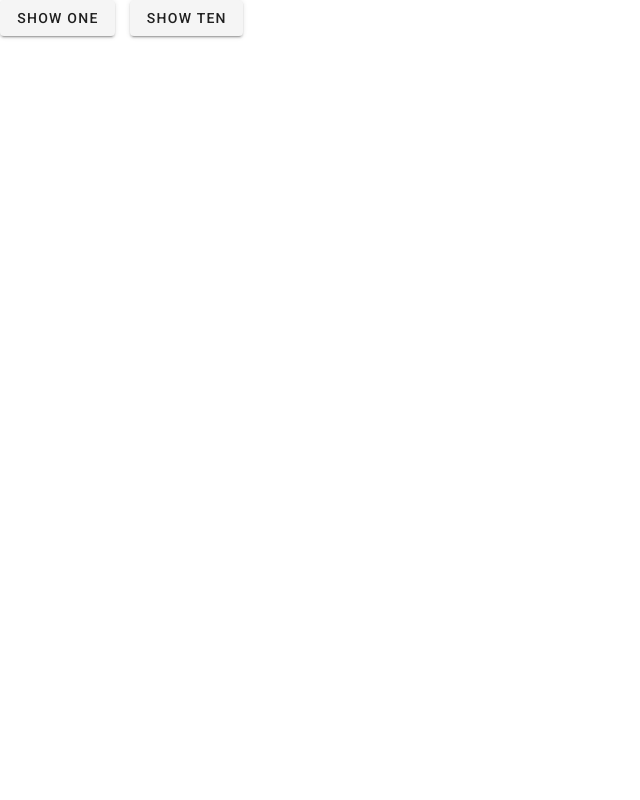
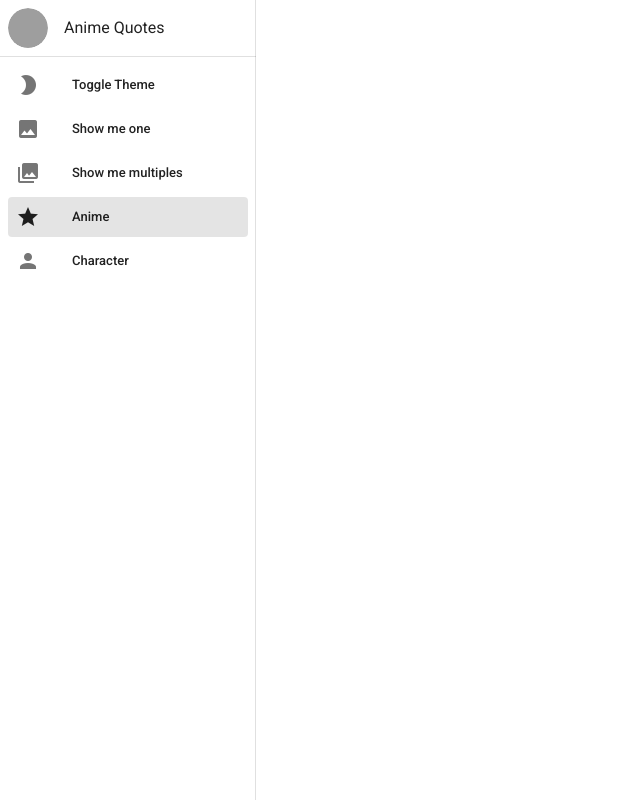
Before and after one commit to fabricioOak/anime-quotes, a Vue app: page / in a window 1280 px wide. Shown: the whole page, without its empty margins (0-640 px from the left). Built offline with nearby package versions, Linux system fonts and the light colour scheme; grey boxes are pictures that could not be loaded.

Commit message:
Style changes

```diff
--- a/src/components/SideMenu.vue
+++ b/src/components/SideMenu.vue
@@ -1,6 +1,12 @@
 <template>
   <div>
-    <v-navigation-drawer height="100vh" expand-on-hover permanent>
+    <v-navigation-drawer
+      app
+      v-model="drawer"
+      :mini-variant.sync="mini"
+      expand-on-hover
+      permanent-drawer
+    >
       <v-list-item class="px-2">
         <v-list-item-avatar>
           <v-img
@@ -23,29 +29,16 @@
           </v-list-item-icon>
           <v-list-item-title>Toggle Theme</v-list-item-title>
         </v-list-item>
-        <v-list-item link :to="{ name: 'GetOne' }">
+        <v-list-item
+          v-for="item in this.items"
+          :key="item.text"
+          :to="item.link"
+          link
+        >
           <v-list-item-icon>
-            <v-icon>mdi-image</v-icon>
+            <v-icon>{{ item.icon }}</v-icon>
           </v-list-item-icon>
-          <v-list-item-title>Show me one</v-list-item-title>
-        </v-list-item>
-        <v-list-item link :to="{ name: 'GetTen' }">
-          <v-list-item-icon>
-            <v-icon>mdi-image-multiple</v-icon>
-          </v-list-item-icon>
-          <v-list-item-title>Show me more!!!</v-list-item-title>
-        </v-list-item>
-        <v-list-item link>
-          <v-list-item-icon>
-            <v-icon>mdi-star</v-icon>
-          </v-list-item-icon>
-          <v-list-item-title>Anime</v-list-item-title>
-        </v-list-item>
-        <v-list-item link>
-          <v-list-item-icon>
-            <v-icon>mdi-account</v-icon>
-          </v-list-item-icon>
-          <v-list-item-title>Character</v-list-item-title>
+          <v-list-item-title>{{ item.text }}</v-list-item-title>
         </v-list-item>
       </v-list>
     </v-navigation-drawer>
@@ -55,6 +48,34 @@
 <script>
 export default {
   name: "SideMenu",
+  data() {
+    return {
+      drawer: true,
+      mini: true,
+      items: [
+        {
+          icon: "mdi-image",
+          text: "Show me one",
+          link: { name: "GetOne" },
+        },
+        {
+          icon: "mdi-image-multiple",
+          text: "Show me multiples",
+          link: { name: "GetTen" },
+        },
+        {
+          icon: "mdi-star",
+          text: "Anime",
+          link: { name: "SearchAnime" },
+        },
+        {
+          icon: "mdi-account",
+          text: "Character",
+          link: "",
+        },
+      ],
+    };
+  },
   methods: {
     toggleTheme() {
       this.$vuetify.theme.dark = !this.$vuetify.theme.dark;
--- a/src/views/GetOne.vue
+++ b/src/views/GetOne.vue
@@ -1,9 +1,6 @@
 <template>
-  <div v-if="!this.$store.state.quotes.loading">
+  <v-container v-if="!this.$store.state.quotes.loading">
     <div class="division">
-      <div>
-        <SideMenu />
-      </div>
       <v-row justify="center" align="center">
         <v-col cols="4">
           <div class="pt-12">
@@ -22,7 +19,7 @@
         </v-col>
       </v-row>
     </div>
-  </div>
+  </v-container>
   <div v-else>
     <Loading />
   </div>
--- a/src/views/GetTen.vue
+++ b/src/views/GetTen.vue
@@ -1,9 +1,5 @@
 <template>
-  <div class="division">
-    <div style="width: 30%">
-      <SideMenu />
-    </div>
-
+  <v-container class="division">
     <div v-if="!this.$store.state.quotes.loading">
       <div class="page-scroll">
         <v-row class="pt-8" justify="center">
@@ -31,7 +27,7 @@
     <div v-else>
       <Loading />
     </div>
-  </div>
+  </v-container>
 </template>
 
 
@@ -72,8 +68,4 @@ export default {
   overflow-y: scroll;
   overflow-x: hidden;
 }
-.division {
-  display: flex;
-  justify-content: flex-start;
-}
 </style>
--- a/src/views/Home.vue
+++ b/src/views/Home.vue
@@ -1,15 +1,14 @@
 <template>
-  <hello-world />
+  <v-main>
+    <SideMenu></SideMenu>
+    <v-container fluid>
+      <router-view></router-view>
+    </v-container>
+  </v-main>
 </template>
 
 <script>
-  import HelloWorld from '../components/HelloWorld'
-
-  export default {
-    name: 'Home',
-
-    components: {
-      HelloWorld,
-    },
-  }
+export default {
+  name: "Home",
+};
 </script>
```
Also changed, not shown: src/views/SearchByAnime.vue (+80 -1 lines).
